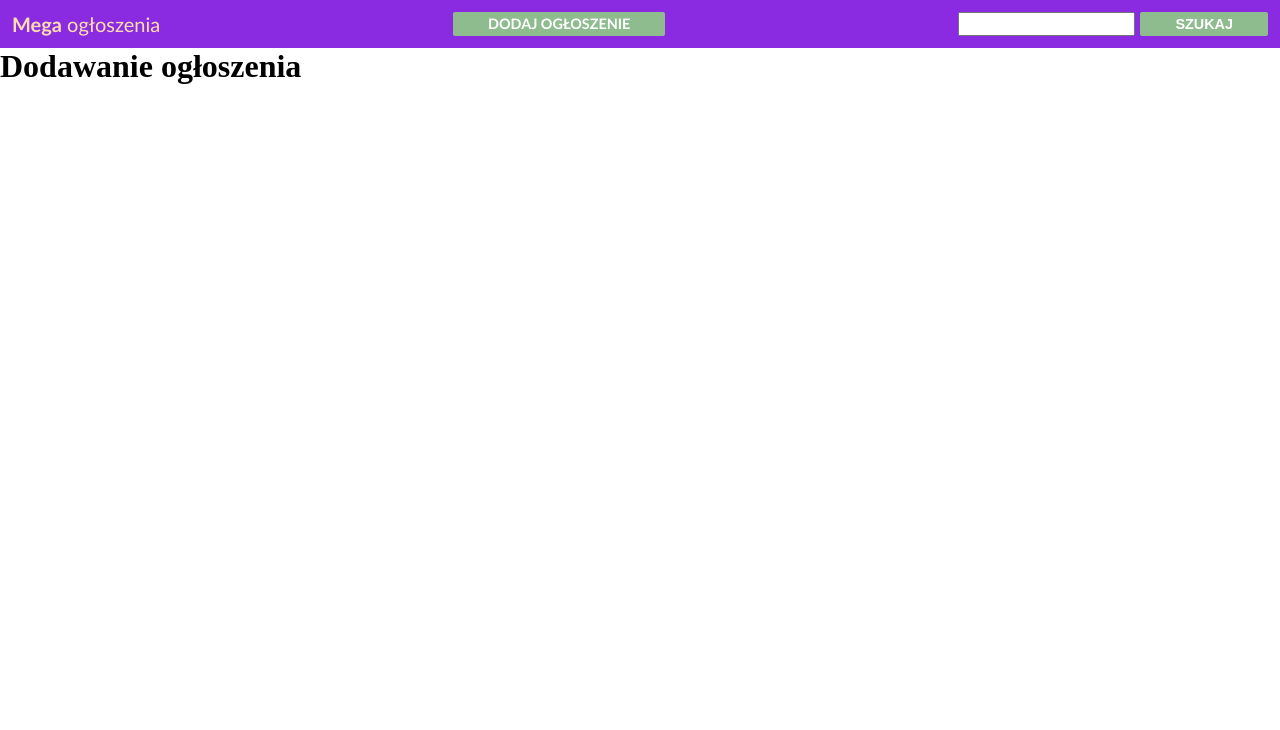
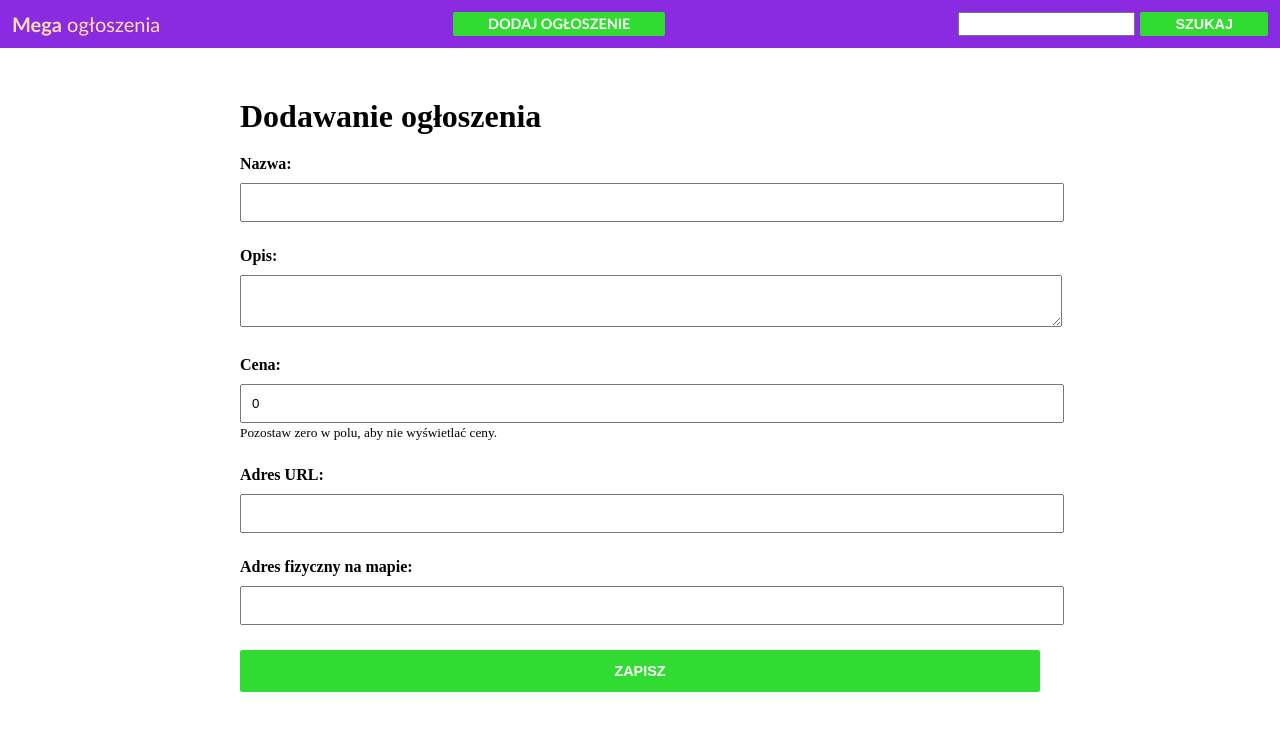
Before and after one commit to KatarzynaBarska/Maps-front, a React (Create React App) app: page /add in a window 1280 px wide. Shown: the top 730 px of the page. Built offline with nearby package versions, Linux system fonts and the light colour scheme.

Commit message:
Added geocoding.

```diff
--- /dev/null
+++ b/src/components/common/AddForm/AddForm.css
@@ -0,0 +1,22 @@
+.add-form {
+    width: 800px;
+    margin: 50px auto;
+}
+.add-form label {
+    display: block;
+    margin-top: 20px;
+    font-weight: bold;
+    margin-bottom: 25px;
+}
+.add-form label small {
+    font-weight: normal;
+}
+.add-form input, .add-form textarea {
+    width: 100%;
+    margin-top: 10px;
+    padding: 10px;
+}
+.add-form button {
+    padding: 10px;
+    width: 100%;
+}
--- a/src/components/common/AddForm/AddForm.tsx
+++ b/src/components/common/AddForm/AddForm.tsx
@@ -1,9 +1,131 @@
-import React from "react";
+import React, {SyntheticEvent, useState} from "react";
+
+import './AddForm.css';
+import {Btn} from "../Btn";
+import {geocode} from "../../../utils/geocoding";
+
 
 export const AddForm = () => {
+    const [loading, setLoading] = useState(false);
+    const [id, setId] = useState('');
+    const [form, setForm]= useState({
+        name: '',
+        description: '',
+        price: 0,
+        url: '',
+        address: '',
+    });
+
+    const saveAd = async (e: SyntheticEvent) => {
+        e.preventDefault();
+
+        setLoading(true);
+
+        try {
+const {lat, lon}= await geocode(form.address);
+
+            const res = await fetch(`http://localhost:3001/ad`, {
+                method: 'POST',
+                    headers: {
+                    'Content-Type': 'application/json',
+                    },
+                body: JSON.stringify({
+                    ...form,
+                    lat,
+                    lon,
+                }),
+            });
+
+            const data = await res.json()
+
+            setId(data.id);
+
+        } finally {
+            setLoading(false);
+        }
+    };
+
+    const updateForm = (key: string, value: any) => {
+        setForm(form => ({
+            ...form,
+            [key]: value,
+        }));
+    };
+
+    if (loading) {
+        return <h2>Trwa dodawanie ogłoszenia...</h2>
+    }
+    if(id) {
+        return <h2>Twoje ogłoszenie "{form.name} zostało poprawnie dodane do serwisu pod ID: {id}."</h2>
+    }
+
     return (
-        <form action=''>
+        <form action='' className="add-form" onSubmit={saveAd}>
             <h1>Dodawanie ogłoszenia</h1>
+            <p>
+                <label>
+                    Nazwa: <br/>
+                    <input
+                        type="text"
+                        name="name"
+                        required
+                        maxLength={99}
+                    value={form.name}
+                        onChange={e => updateForm('name', e.target.value)}
+                    />
+                </label>
+            </p>
+            <p>
+                <label>
+                    Opis: <br/>
+                        <textarea
+                        name="description"
+                        maxLength={999}
+                        value={form.description}
+                        onChange={e => updateForm('description', e.target.value)}
+                        />
+                </label>
+            </p>
+            <p>
+                <label>
+                    Cena: <br/>
+                    <input
+                        type="number"
+                        name="price"
+                        required
+                        maxLength={99}
+                    value={form.price}
+                        onChange={e => updateForm('price', Number(e.target.value))}
+                    /> <br/>
+                    <small>Pozostaw zero w polu, aby nie wyświetlać ceny.</small>
+                </label>
+            </p>
+            <p>
+                <label>
+                    Adres URL: <br/>
+                    <input
+                        type="url"
+                        name="url"
+                        maxLength={99}
+                    value={form.url}
+                        onChange={e => updateForm('url', e.target.value)}
+                    />
+                </label>
+            </p>
+            <p>
+                <label>
+                    Adres fizyczny na mapie: <br/>
+                    <input
+                        type="text"
+                        name="address"
+                        required
+                        value={form.address}
+                        onChange={e => updateForm('address', e.target.value)}
+
+                    />
+                </label>
+            </p>
+            <Btn text="Zapisz"/>
         </form>
     );
 
--- a/src/components/common/Btn.css
+++ b/src/components/common/Btn.css
@@ -1,6 +1,6 @@
 button, .btn {
     border: none;
-    background: darkseagreen;
+    background: #31db31;
     color: white;
     text-transform: uppercase;
     font-weight: bold;
--- /dev/null
+++ b/src/utils/geocoding.ts
@@ -0,0 +1,12 @@
+export const geocode = async  (address: string): Promise<{
+    lat: number;
+    lon: number;
+}> => {
+    const geoRes = await fetch(`https://nominatim.openstreetmap.org/search?format=json&q=${encodeURIComponent(address)}`);
+    const geoData = await geoRes.json();
+
+    const lat = parseFloat(geoData[0].lat);
+    const lon = parseFloat(geoData[0].lon);
+
+    return {lat, lon};
+}
```
